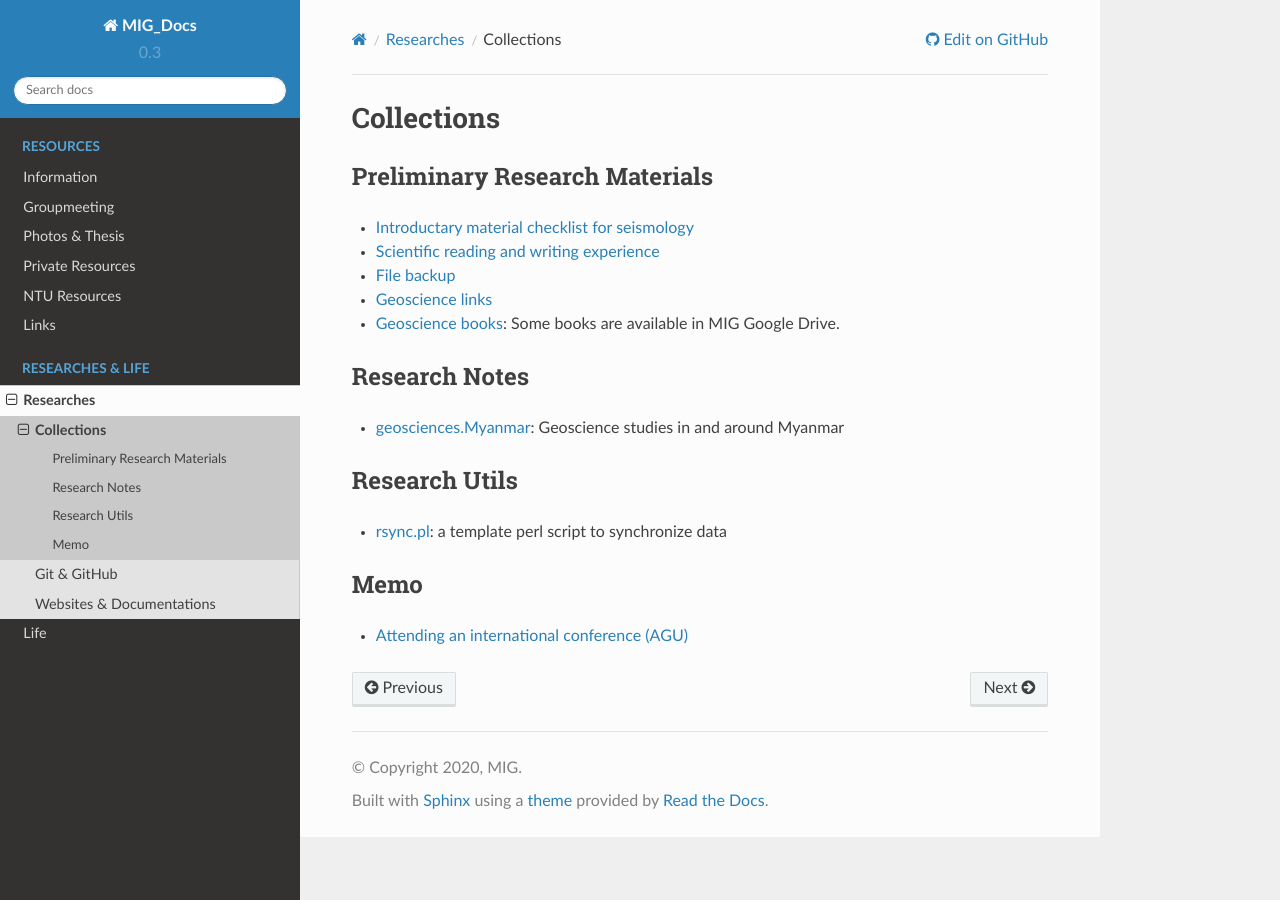
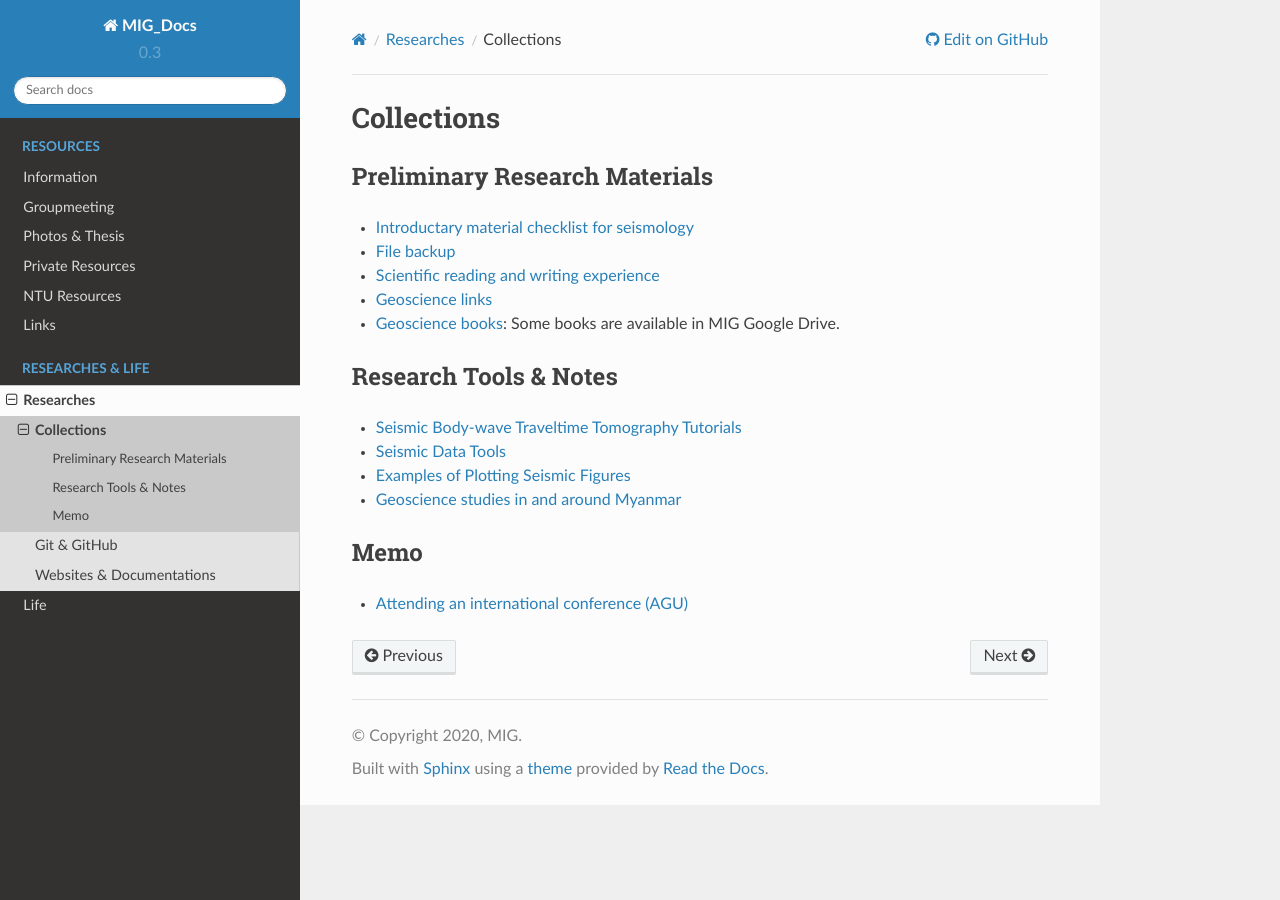
Before and after one commit to MIGG-NTU/MIG_Docs, a Sphinx documentation site: the page built from source/research/collections.rst, in a window 1280 px wide. Built offline with Sphinx 7.4.7 and the Read the Docs theme 2.0.0, drawn with Linux system fonts in a browser that asks for light colours.

Commit message:
add some research repos (#25)

```diff
--- a/source/research/collections.rst
+++ b/source/research/collections.rst
@@ -5,22 +5,19 @@ Preliminary Research Materials
 ------------------------------
 
 - `Introductary material checklist for seismology <https://core-man.github.io/blog/post/intro-material-seismology/>`_
+- `File backup <https://core-man.github.io/blog/post/backup/>`_
 - `Scientific reading and writing experience <https://core-man.github.io/blog/post/reading-writing/>`_
-- `File backup <https://core-man.github.io/blog/post/backup/>`_
 - `Geoscience links <https://link.seisman.info/>`_
 - `Geoscience books <https://core-man.github.io/blog/post/geoscience-books/>`_: Some books are available in MIG Google Drive.
 
 
-Research Notes
---------------
+Research Tools & Notes
+----------------------
 
-- `geosciences.Myanmar <https://github.com/MIGG-NTU/geosciences.Myanmar>`_: Geoscience studies in and around Myanmar
-
-
-Research Utils
---------------
-
-- `rsync.pl <https://raw.githubusercontent.com/MIGG-NTU/MIG_Docs/master/source/research/rsync.pl>`_: a template perl script to synchronize data
+- `Seismic Body-wave Traveltime Tomography Tutorials <https://github.com/MIGG-NTU/SeisTomo_Tutorials>`_
+- `Seismic Data Tools <https://github.com/MIGG-NTU/SeisData_Tools>`_
+- `Examples of Plotting Seismic Figures <https://github.com/MIGG-NTU/SeisFigs_Examples>`_
+- `Geoscience studies in and around Myanmar <https://github.com/MIGG-NTU/geosciences.Myanmar>`_
 
 
 Memo
```
Also changed, not shown: 1 other file.
